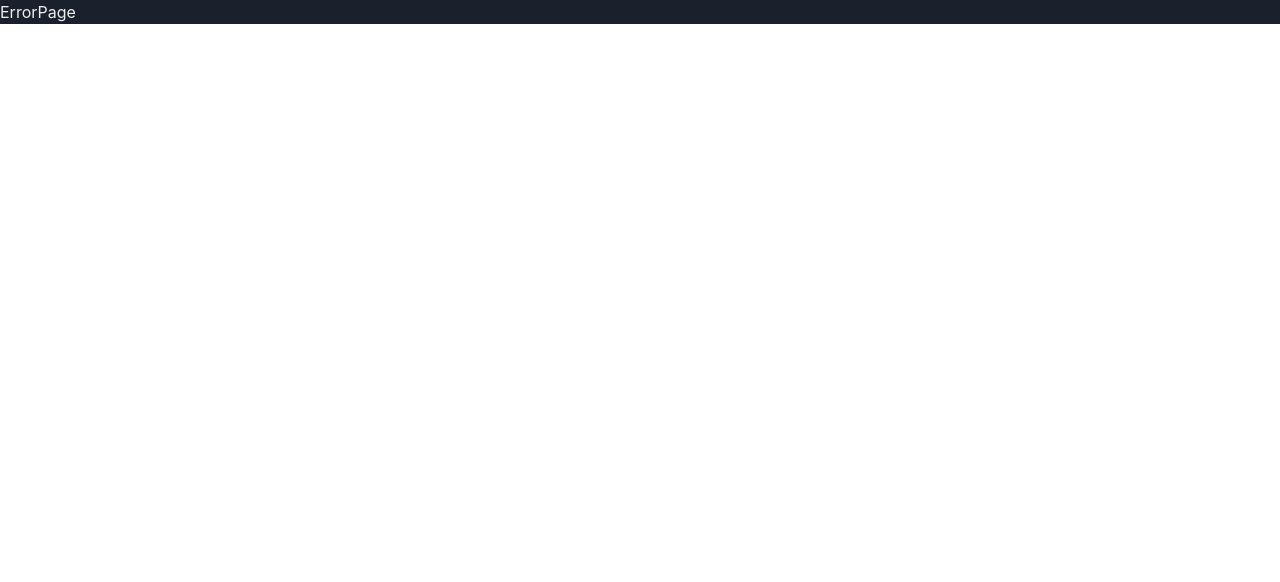
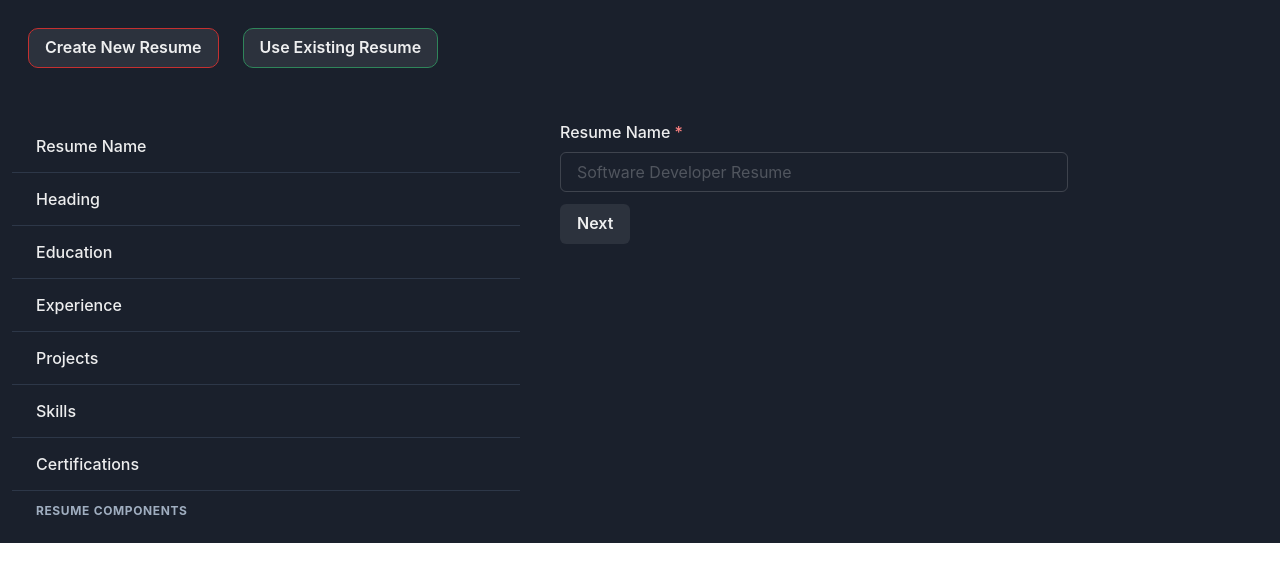
Before and after one commit to TheFJcurve/resume-generator-app, a React (Vite) app in the folder frontend/: page /create/name in a window 1280 px wide. Before the commit this address had no page. Shown: the top 582 px of the page. Built offline with nearby package versions, Linux system fonts and the light colour scheme.

Commit message:
added ResumeName property

```diff
--- a/frontend/src/components/ResumeCard.tsx
+++ b/frontend/src/components/ResumeCard.tsx
@@ -7,7 +7,13 @@ interface Props {
 }
 const ResumeCard = ({ resume }: Props) => {
   return (
-    <Card>
+    <Card
+      _hover={{
+        transform: "scale(1.03)",
+        transition: "transform 0.15s ease-in",
+      }}
+      borderRadius={10}
+    >
       <CardBody>
         <Image
           src="https://images.unsplash.com/photo-1555041469-a586c61ea9bc?ixlib=rb-4.0.3&ixid=MnwxMjA3fDB8MHxwaG90by1wYWdlfHx8fGVufDB8fHx8&auto=format&fit=crop&w=1770&q=80"
@@ -17,7 +23,7 @@ const ResumeCard = ({ resume }: Props) => {
       </CardBody>
       <Divider />
       <CardFooter>
-        <Link to={resume._id}>{resume.heading.fullName}</Link>
+        <Link to={resume._id}>{resume.name}</Link>
       </CardFooter>
     </Card>
   );
--- a/frontend/src/components/ResumeComponentList.tsx
+++ b/frontend/src/components/ResumeComponentList.tsx
@@ -4,8 +4,8 @@ import {
   TableContainer,
   Tbody,
   Td,
+  Tfoot,
   Th,
-  Thead,
   Tr,
 } from "@chakra-ui/react";
 import { Link, Outlet } from "react-router-dom";
@@ -15,12 +15,12 @@ const ResumeComponentList = () => {
     <SimpleGrid columns={{ sm: 1, md: 2 }} margin={3} gap={10}>
       <TableContainer>
         <Table variant="simple">
-          <Thead>
+          <Tbody>
             <Tr>
-              <Th>Resume Components</Th>
+              <Td>
+                <Link to="./name">Resume Name</Link>
+              </Td>
             </Tr>
-          </Thead>
-          <Tbody>
             <Tr>
               <Td>
                 <Link to="./heading">Heading</Link>
@@ -52,6 +52,11 @@ const ResumeComponentList = () => {
               </Td>
             </Tr>
           </Tbody>
+          <Tfoot>
+            <Tr>
+              <Th>Resume Components</Th>
+            </Tr>
+          </Tfoot>
         </Table>
       </TableContainer>
       <Outlet />
--- a/frontend/src/components/ResumeDetails.tsx
+++ b/frontend/src/components/ResumeDetails.tsx
@@ -18,6 +18,7 @@ const ResumeDetails = () => {
       <Box padding={1}>
         <Heading>Resume Details</Heading>
         <p>Resume ID: {resume._id}</p>
+        <p>Name: {resume.name}</p>
         <Divider />
       </Box>
 
--- a/frontend/src/components/ResumeList.tsx
+++ b/frontend/src/components/ResumeList.tsx
@@ -8,7 +8,7 @@ const ResumeList = () => {
   if (error) throw error;
 
   return (
-    <SimpleGrid columns={{ sm: 1, md: 2 }} margin={3} gap={3}>
+    <SimpleGrid columns={{ sm: 1, md: 2 }} margin={6} gap={4}>
       {data &&
         data.map((resume) => <ResumeCard key={resume._id} resume={resume} />)}
     </SimpleGrid>
--- /dev/null
+++ b/frontend/src/components/resume_components/ResumeName.tsx
@@ -0,0 +1,18 @@
+import { Button, FormControl, FormLabel, Input } from "@chakra-ui/react";
+import { Form } from "react-router-dom";
+
+const ResumeName = () => {
+  return (
+    <Form>
+      <FormControl isRequired>
+        <FormLabel>Resume Name</FormLabel>
+        <Input type="text" placeholder="Software Developer Resume" />
+        <Button marginTop={3} type="submit">
+          Next
+        </Button>
+      </FormControl>
+    </Form>
+  );
+};
+
+export default ResumeName;
--- a/frontend/src/context/ResumeContext.ts
+++ /dev/null
@@ -1,6 +0,0 @@
-
-const ResumeContext = () => {
-  return;
-}
-
-export default ResumeContext
--- a/frontend/src/routes.tsx
+++ b/frontend/src/routes.tsx
@@ -10,6 +10,7 @@ import ResumeList from "./components/ResumeList";
 import SkillsPage from "./components/resume_components/SkillsPage";
 import Layout from "./design/Layout";
 import ResumeDetails from "./components/ResumeDetails";
+import ResumeName from "./components/resume_components/ResumeName";
 
 const router = createBrowserRouter([
   {
@@ -21,6 +22,8 @@ const router = createBrowserRouter([
         path: "create",
         element: <ResumeComponentList />,
         children: [
+          { path: "", element: <ResumeName /> },
+          { path: "name", element: <ResumeName /> },
           { path: "heading", element: <HeadingPage /> },
           { path: "education", element: <EducationPage /> },
           { path: "experience", element: <ExperiencePage /> },
--- a/frontend/src/services/resumeService.ts
+++ b/frontend/src/services/resumeService.ts
@@ -44,6 +44,7 @@ interface CertificationsPage {
 
 export interface Resume {
     _id: string;
+    name: string;
     heading: HeadingPage;
     education?: EducationPage[];
     experience?: ExperiencePage[];
```
Also changed, not shown: 2 other files (tests, documents, lock files or other folders).
